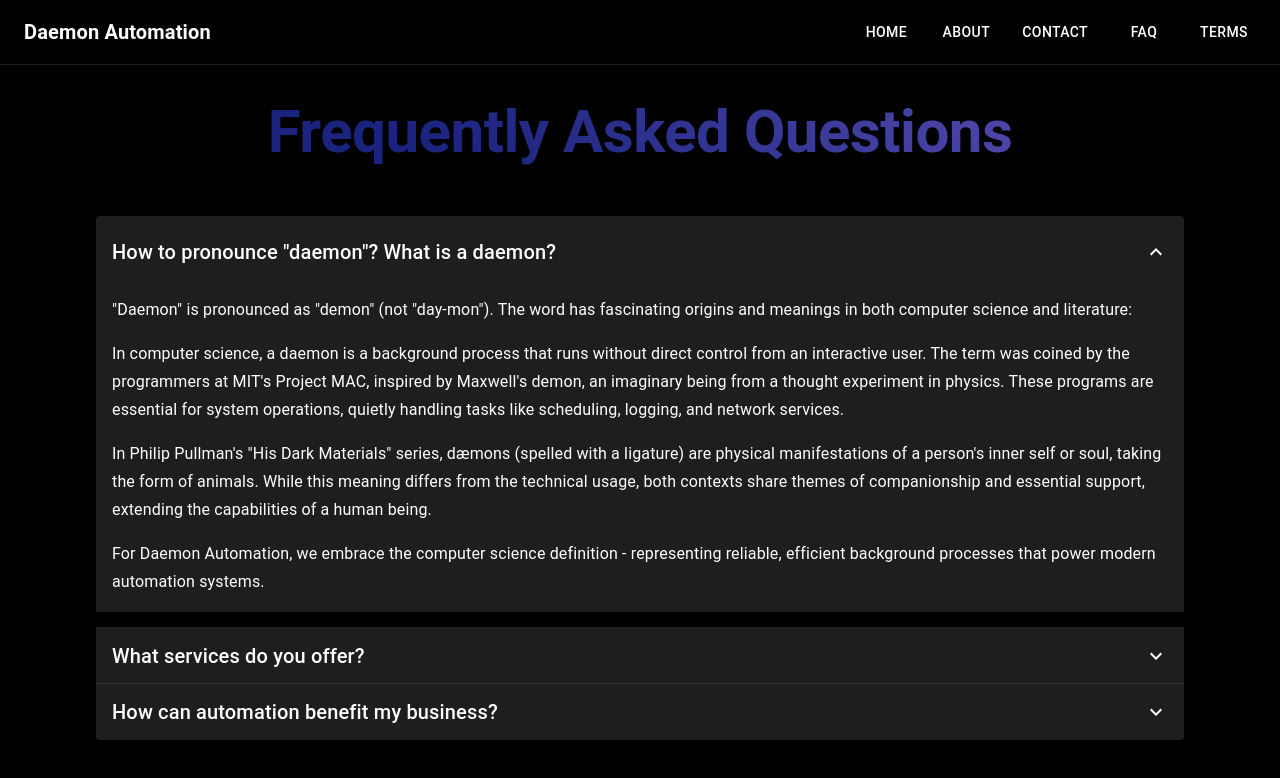
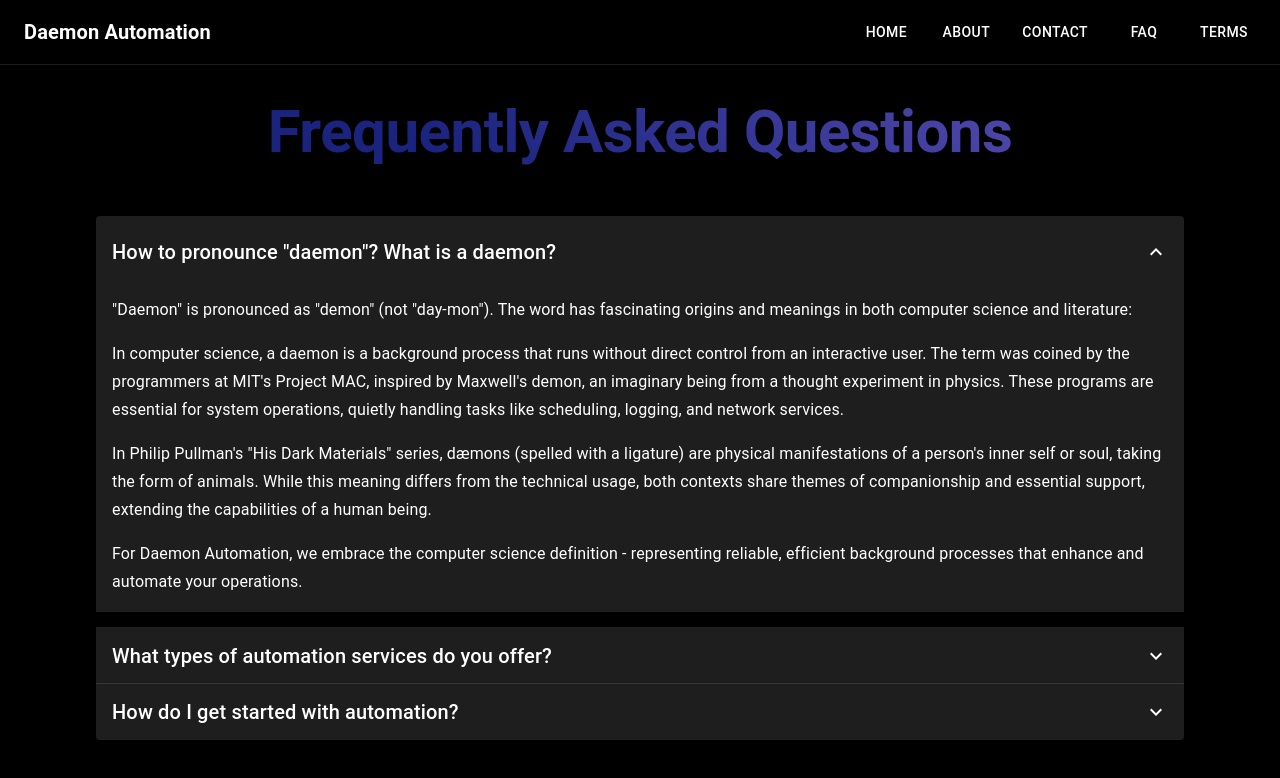
Before and after one commit to shawazi/automation, a React (Vite) app in the folder daemon-automation/: page /faq in a window 1280 px wide. Shown: the top 778 px of the page. Built offline with nearby package versions, Linux system fonts and the light colour scheme.

Commit message:
remove references to baseUrl, store faqData in separate file

```diff
--- a/daemon-automation/src/App.tsx
+++ b/daemon-automation/src/App.tsx
@@ -7,9 +7,6 @@
 import Contact from './pages/Contact';
 import Terms from './pages/Terms';
 import FAQ from './pages/FAQ';
-
-// Get base URL from Vite
-const baseUrl = import.meta.env.BASE_URL;
 
 function App() {
   return (
--- /dev/null
+++ b/daemon-automation/src/data/faqData.ts
@@ -0,0 +1,38 @@
+interface FAQItem {
+  question: string;
+  answer: string[];
+}
+
+export const faqData: FAQItem[] = [
+  {
+    question: "How to pronounce \"daemon\"? What is a daemon?",
+    answer: [
+      "\"Daemon\" is pronounced as \"demon\" (not \"day-mon\"). The word has fascinating origins and meanings in both computer science and literature:",
+      "In computer science, a daemon is a background process that runs without direct control from an interactive user. The term was coined by the programmers at MIT's Project MAC, inspired by Maxwell's demon, an imaginary being from a thought experiment in physics. These programs are essential for system operations, quietly handling tasks like scheduling, logging, and network services.",
+      "In Philip Pullman's \"His Dark Materials\" series, dæmons (spelled with a ligature) are physical manifestations of a person's inner self or soul, taking the form of animals. While this meaning differs from the technical usage, both contexts share themes of companionship and essential support, extending the capabilities of a human being.",
+      "For Daemon Automation, we embrace the computer science definition - representing reliable, efficient background processes that enhance and automate your operations."
+    ]
+  },
+  {
+    question: "What types of automation services do you offer?",
+    answer: [
+      "We specialize in a wide range of automation services tailored to your business needs:",
+      "• Process Automation: Streamline repetitive tasks and workflows",
+      "• Data Integration: Connect different systems and automate data flow",
+      "• Custom Solutions: Develop specialized automation tools for your unique requirements",
+      "• Monitoring & Analytics: Set up automated monitoring and reporting systems",
+      "Contact us to discuss your specific automation needs and how we can help."
+    ]
+  },
+  {
+    question: "How do I get started with automation?",
+    answer: [
+      "Getting started with automation is a straightforward process:",
+      "1. Schedule a Consultation: Use our calendar to book a free consultation",
+      "2. Assessment: We'll evaluate your current processes and identify automation opportunities",
+      "3. Custom Solution: We'll design and implement automation solutions tailored to your needs",
+      "4. Training & Support: We provide comprehensive training and ongoing support",
+      "Book a consultation through our calendar to begin your automation journey."
+    ]
+  }
+];
--- a/daemon-automation/src/pages/FAQ.tsx
+++ b/daemon-automation/src/pages/FAQ.tsx
@@ -1,6 +1,7 @@
 import { Container, Typography, Accordion, AccordionSummary, AccordionDetails, Box } from '@mui/material';
 import ExpandMoreIcon from '@mui/icons-material/ExpandMore';
 import { useSpring, animated } from '@react-spring/web';
+import { faqData } from '../data/faqData';
 
 const FAQ = () => {
   const fadeIn = useSpring({
@@ -26,100 +27,22 @@
           Frequently Asked Questions
         </Typography>
 
-        <Accordion defaultExpanded>
+        {faqData.map((faq, index) => (
+          <Accordion key={index} defaultExpanded={index === 0}>
             <AccordionSummary expandIcon={<ExpandMoreIcon />}>
               <Typography variant="h6">
-              How to pronounce "daemon"? What is a daemon?
+                {faq.question}
               </Typography>
             </AccordionSummary>
             <AccordionDetails>
-            <Typography paragraph>
-              "Daemon" is pronounced as "demon" (not "day-mon"). The word has fascinating origins and meanings in both computer science and literature:
+              {faq.answer.map((paragraph, pIndex) => (
+                <Typography key={pIndex} paragraph={pIndex !== faq.answer.length - 1}>
+                  {paragraph}
                 </Typography>
-            <Typography paragraph>
-              In computer science, a daemon is a background process that runs without direct control from an interactive user. The term was coined by the programmers at MIT's Project MAC, inspired by Maxwell's demon, an imaginary being from a thought experiment in physics. These programs are essential for system operations, quietly handling tasks like scheduling, logging, and network services.
-            </Typography>
-            <Typography paragraph>
-              In Philip Pullman's "His Dark Materials" series, dæmons (spelled with a ligature) are physical manifestations of a person's inner self or soul, taking the form of animals. While this meaning differs from the technical usage, both contexts share themes of companionship and essential support, extending the capabilities of a human being.
-            </Typography>
-            <Typography>
-              For Daemon Automation, we embrace the computer science definition - representing reliable, efficient background processes that power modern automation systems.
-            </Typography>
+              ))}
             </AccordionDetails>
           </Accordion>
-
-        <Accordion>
-          <AccordionSummary expandIcon={<ExpandMoreIcon />}>
-            <Typography variant="h6">
-              What services do you offer?
-            </Typography>
-          </AccordionSummary>
-          <AccordionDetails>
-            <Typography paragraph>
-              Automation services include:
-            </Typography>
-            <Box component="div" sx={{ pl: 2 }}>
-              <ul style={{ margin: 0, paddingLeft: '1.5rem' }}>
-                <li>
-                  <Typography variant="body1">Lead Generation</Typography>
-                </li>
-                <li>
-                  <Typography variant="body1">Process Management</Typography>
-                </li>
-                <li>
-                  <Typography variant="body1">Task Scheduling</Typography>
-                </li>
-                <li>
-                  <Typography variant="body1">Appointment Scheduling</Typography>
-                </li>
-                <li>
-                  <Typography variant="body1">Monitoring and Alerting</Typography>
-                </li>
-                <li>
-                  <Typography variant="body1">Log Management</Typography>
-                </li>
-                <li>
-                  <Typography variant="body1">Security and Access Control</Typography>
-                </li>
-                <li>
-                  <Typography variant="body1">Continuous Integration and Continuous Deployment</Typography>
-                </li>
-              </ul>
-            </Box>
-          </AccordionDetails>
-        </Accordion>
-
-        <Accordion>
-          <AccordionSummary expandIcon={<ExpandMoreIcon />}>
-            <Typography variant="h6">
-              How can automation benefit my business?
-            </Typography>
-          </AccordionSummary>
-          <AccordionDetails>
-            <Typography paragraph>
-              By automating processes, you can free up your time for strategic initiatives. With fewer manual tasks, you can focus on growth and innovation.
-            </Typography>
-            <Typography paragraph>
-              Our services help you:
-            </Typography>
-            <Box component="div" sx={{ pl: 2 }}>
-              <ul style={{ margin: 0, paddingLeft: '1.5rem' }}>
-                <li>
-                  <Typography variant="body1">Streamline your operations</Typography>
-                </li>
-                <li>
-                  <Typography variant="body1">Improve customer satisfaction</Typography>
-                </li>
-                <li>
-                  <Typography variant="body1">Reduce costs</Typography>
-                </li>
-                <li>
-                  <Typography variant="body1">Maximize profit margins</Typography>
-                </li>
-              </ul>
-            </Box>
-          </AccordionDetails>
-        </Accordion>
+        ))}
       </animated.div>
     </Container>
   );
```
Lines whose indentation alone changed are shown as unchanged.
